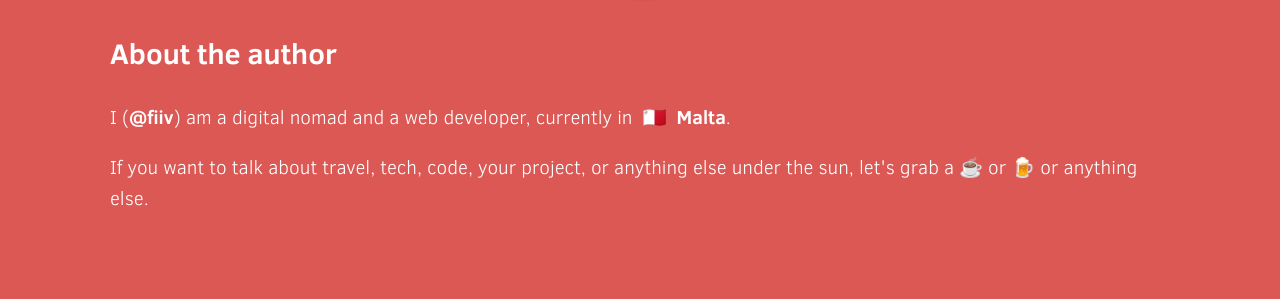
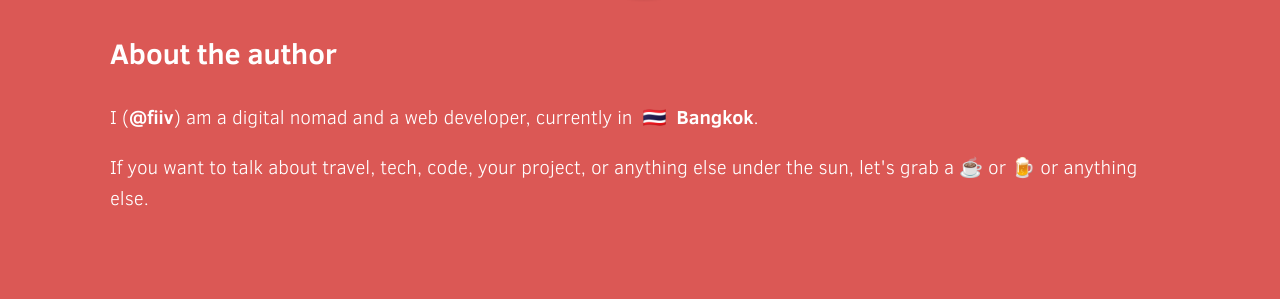
Before and after one commit to mtimofiiv/80days.in, a Jekyll site: the page built from index.html, in a window 1280 px wide and 900 px high, scrolled down 2256 px. Shown: the part 498-797 px from the top of the window. Built offline with Jekyll 4.4.1, drawn with Linux system fonts in a browser that asks for light colours; the list of posts is cut into pages by our own code; comment, search, counter and statistics services are not loaded.

Commit message:
Update _config.yml

```diff
--- a/_config.yml
+++ b/_config.yml
@@ -39,8 +39,8 @@ exclude:
   - Gemfile
   - Gemfile.lock
 
-mike_location: Malta
-mike_location_flag: 🇲🇹
+mike_location: Bangkok
+mike_location_flag: 🇹🇭
 
 feed:
   categories:
```
